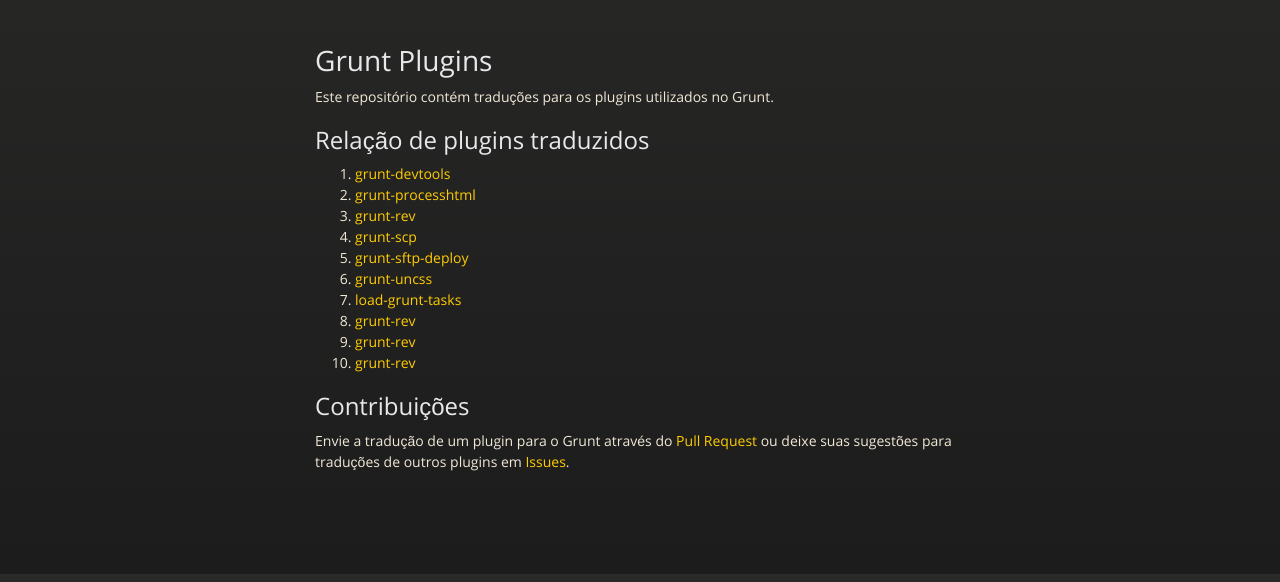
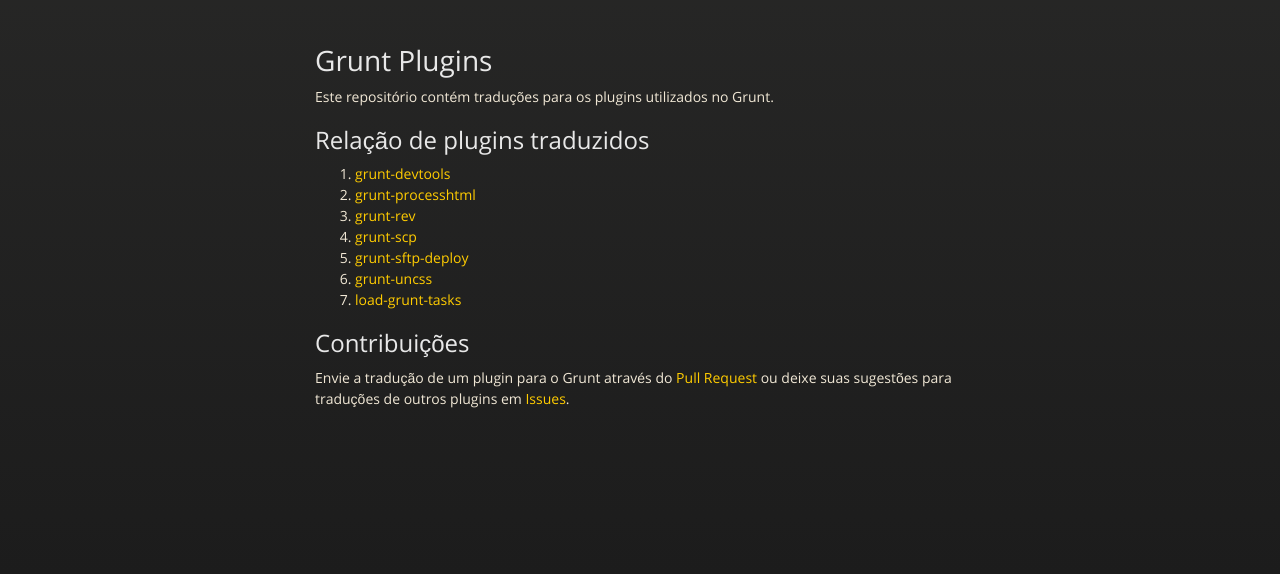
Before and after one commit to gruntbrasil/docs-grunt-plugins, a plain HTML site: page index.html in a window 1280 px wide. Shown: the part 226-808 px from the top of the page. Drawn offline with nearby package versions, Linux system fonts and the light colour scheme.

Commit message:
Update index.html

```diff
--- a/index.html
+++ b/index.html
@@ -54,9 +54,6 @@
 <li><a href="plugins/grunt-sftp-deploy.md">grunt-sftp-deploy</a></li>
 <li><a href="plugins/grunt-uncss.md">grunt-uncss</a></li>
 <li><a href="plugins/load-grunt-tasks.md">load-grunt-tasks</a></li>
-<li><a href="plugins/grunt-rev.md">grunt-rev</a></li>
-<li><a href="plugins/grunt-rev.md">grunt-rev</a></li>
-<li><a href="plugins/grunt-rev.md">grunt-rev</a></li>
 </ol><h2>
 <a name="contribui%C3%A7%C3%B5es" class="anchor" href="#contribui%C3%A7%C3%B5es"><span class="octicon octicon-link"></span></a>Contribuições</h2>
 
```
